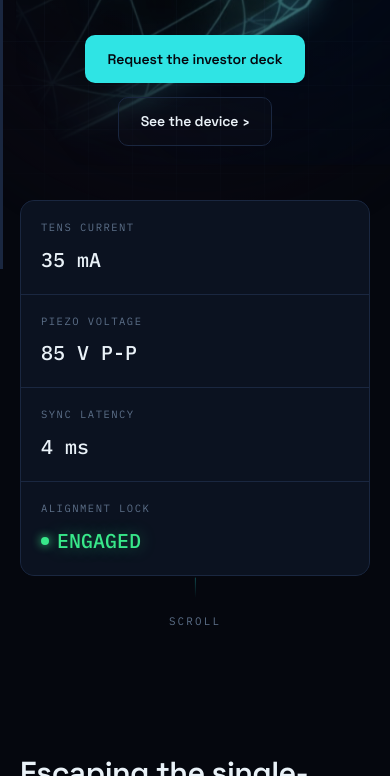
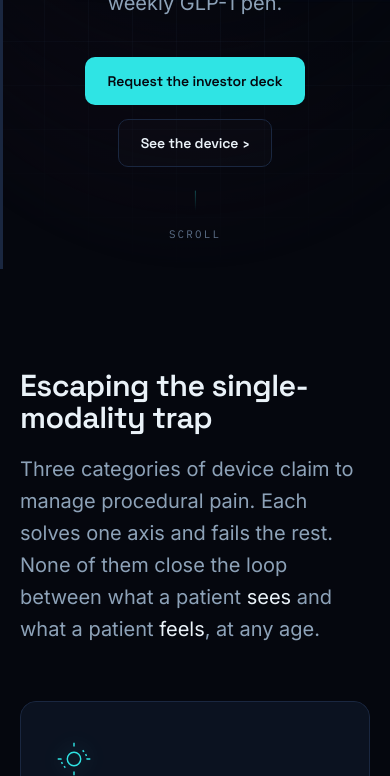
Before and after one commit to DreamSuit/DREAMSUIT-WEBSITE-MAIN, a plain HTML site: page index.html in a window 390 px wide. Shown: the part 575-1351 px from the top of the page. Drawn offline with Linux system fonts and the light colour scheme.

Commit message:
Remove the hero telemetry strip (#8)
Removes the four-stat readout (TENS CURRENT / PIEZO VOLTAGE / SYNC LATENCY /
ALIGNMENT LOCK) from the hero and deletes its now-dead CSS (telemetry-strip,
tstat*, live-dot*, @keyframes blink, mobile overrides). Headline, lede, and CTAs
remain. JSON-LD valid; tags balanced.

```diff
--- a/index.html
+++ b/index.html
@@ -121,26 +121,6 @@
         <div class="hero__actions" data-reveal>
           <a class="btn btn--primary" href="#ask">Request the investor deck</a>
           <a class="btn btn--ghost" href="#device">See the device<span class="btn__chev" aria-hidden="true">›</span></a>
-        </div>
-
-        <!-- live telemetry strip -->
-        <div class="telemetry-strip" data-reveal aria-label="Live system readout">
-          <div class="tstat">
-            <span class="tstat__label">TENS CURRENT</span>
-            <span class="tstat__value" data-count="35" data-suffix=" mA">0 mA</span>
-          </div>
-          <div class="tstat">
-            <span class="tstat__label">PIEZO VOLTAGE</span>
-            <span class="tstat__value" data-count="85" data-suffix=" V P-P">0 V P-P</span>
-          </div>
-          <div class="tstat">
-            <span class="tstat__label">SYNC LATENCY</span>
-            <span class="tstat__value" data-count="4" data-suffix=" ms">0 ms</span>
-          </div>
-          <div class="tstat tstat--ok">
-            <span class="tstat__label">ALIGNMENT LOCK</span>
-            <span class="tstat__value tstat__value--pass"><span class="live-dot live-dot--pass"></span>ENGAGED</span>
-          </div>
         </div>
       </div>
       <div class="scroll-cue" aria-hidden="true"><span></span>scroll</div>
--- a/styles/main.css
+++ b/styles/main.css
@@ -188,31 +188,11 @@ mark {
 }
 .hero__actions { display: flex; gap: 14px; justify-content: flex-start; flex-wrap: wrap; margin-top: 38px; }
 
-.telemetry-strip {
-  margin-top: 54px; display: grid; grid-template-columns: repeat(4, 1fr); gap: 1px;
-  background: var(--line); border: 1px solid var(--line); border-radius: 14px; overflow: hidden;
-}
-.tstat { background: var(--panel); padding: 18px 20px; text-align: left; }
-.tstat__label { display: block; font-family: var(--mono); font-size: .66rem; letter-spacing: .14em; color: var(--faint); }
-.tstat__value { display: block; margin-top: 8px; font-family: var(--mono); font-size: var(--t-md); color: var(--text); font-weight: 500; }
-.tstat__value--pass { color: var(--pass); text-shadow: 0 0 16px rgba(56,232,138,.4); }
-.tstat--ok { position: relative; }
-
 .scroll-cue { position: absolute; bottom: 26px; left: 50%; transform: translateX(-50%);
   font-family: var(--mono); font-size: .68rem; letter-spacing: .2em; text-transform: uppercase; color: var(--faint);
   display: flex; flex-direction: column; align-items: center; gap: 8px; }
 .scroll-cue span { width: 1px; height: 34px; background: linear-gradient(var(--signal), transparent); animation: cue 1.8s var(--ease) infinite; }
 @keyframes cue { 0%,100%{opacity:.3; transform:scaleY(.6);} 50%{opacity:1; transform:scaleY(1);} }
-
-/* ---------- hero: live telemetry dot (ALIGNMENT LOCK readout) ---------- */
-.live-dot {
-  width: 8px; height: 8px; border-radius: 50%; flex: none; background: var(--signal);
-  box-shadow: 0 0 10px var(--signal); animation: blink 1.6s steps(1, end) infinite;
-}
-.live-dot--pass { background: var(--pass); box-shadow: 0 0 10px var(--pass); }
-@keyframes blink { 0%, 62% { opacity: 1; } 63%, 100% { opacity: .22; } }
-
-.tstat__value--pass { display: inline-flex; align-items: center; gap: 8px; }
 
 /* ---------- reveal animation ---------- */
 [data-reveal] { opacity: 0; transform: translateY(26px); transition: opacity .7s var(--ease), transform .7s var(--ease); }
@@ -501,7 +481,6 @@ mark {
   .schematic-detail { grid-template-columns: 1fr; }
   .stats { grid-template-columns: 1fr 1fr; }
   .console__body { grid-template-columns: 1fr; }
-  .telemetry-strip { grid-template-columns: 1fr 1fr; }
   .mission { height: auto; }
   .mission__sticky { position: static; height: auto; grid-template-columns: 1fr; gap: 28px; padding-block: 60px; }
   .mission__screen { min-height: 0; }
@@ -512,7 +491,7 @@ mark {
 }
 @media (max-width: 560px) {
   .header-cta { display: none; }
-  .stats, .telemetry-strip { grid-template-columns: 1fr; }
+  .stats { grid-template-columns: 1fr; }
   .circuits { grid-template-columns: 1fr; }
   .console__stages { grid-template-columns: 1fr 1fr; }
   .phase-spec { grid-template-columns: 1fr; }
```
Also changed, not shown: 1 other file.
